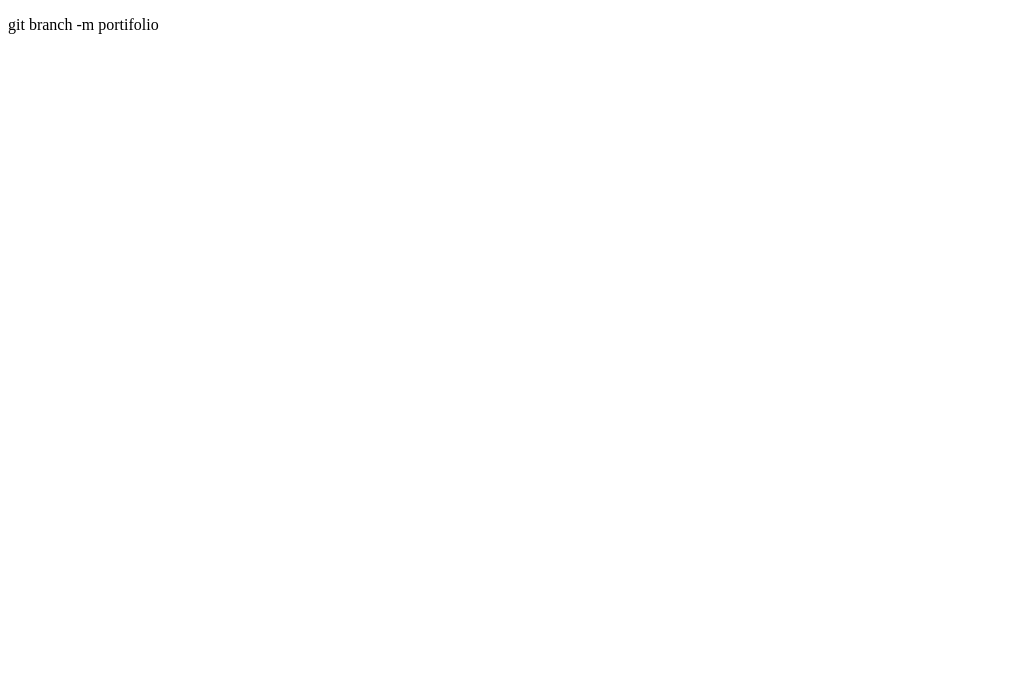
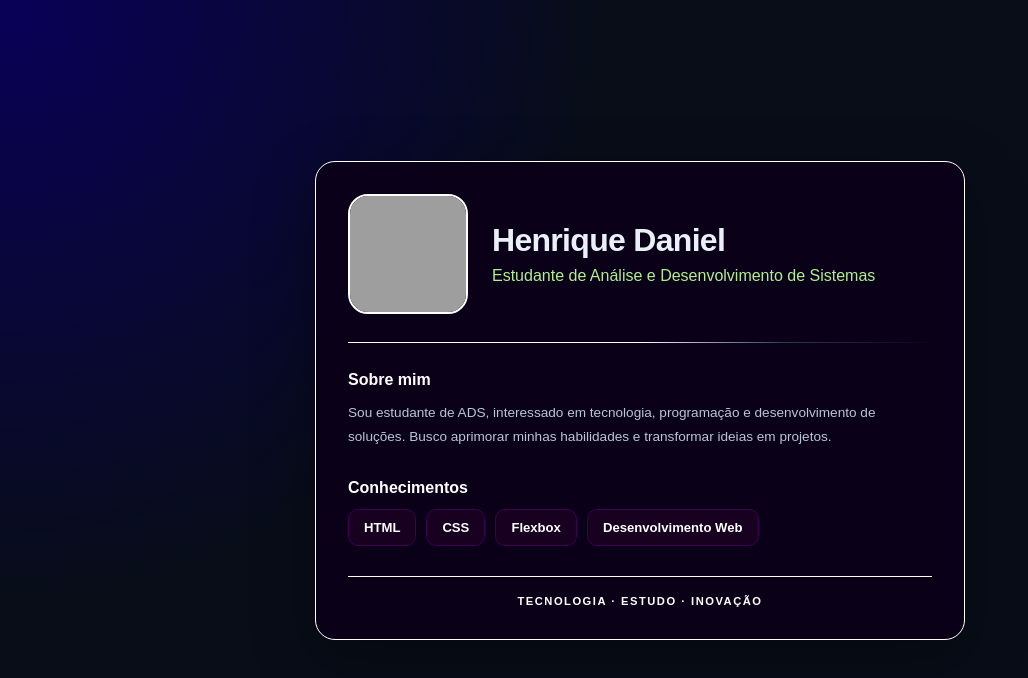
Before and after one commit to HenriqueDaniel21/portifolio_pessoal, a plain HTML site: page html/index.html in a window 1280 px wide. Shown: the whole page, without its empty margins (0-1028 px from the left). Drawn offline with Linux system fonts and the light colour scheme; grey boxes are pictures that could not be loaded.

Commit message:
clonagem e atualização CSS

```diff
--- a/css/style.css
+++ b/css/style.css
@@ -0,0 +1,135 @@
+
+/* Gerais */
+* {
+    margin: 0;
+    padding: 0;
+    box-sizing: border-box;
+}
+
+body {
+    min-height: 100vh;
+    display: flex;
+    justify-content: center;
+    align-items: center;
+    padding: 25px;
+
+    font-family: Arial, Helvetica, sans-serif;
+    color: #eaf0f8;
+
+    background:
+        radial-gradient(circle at top left, #090058 0, transparent 40%),
+        #080d18;
+}
+
+/* Cartão principal */
+.cartao {
+    width: 100%;
+    max-width: 650px;
+    padding: 32px;
+
+    background: rgba(11, 1, 24, 0.96);
+    border: 1px solid #ffffff;
+    border-radius: 20px;
+
+    box-shadow: 0 20px 60px rgba(0, 0, 0, 0.35);
+}
+
+/* Cabeçalho */
+.topo {
+    display: flex;
+    align-items: center;
+    gap: 24px;
+}
+
+.topo img {
+    width: 120px;
+    height: 120px;
+    object-fit: cover;
+
+    border-radius: 20px;
+    border: 2px solid #ffffff;
+    background: #000000;
+}
+
+.identificacao h1 {
+    margin-bottom: 8px;
+    letter-spacing: -0.7px;
+}
+
+.identificacao p {
+    color: #b2ee8f;
+}
+
+/* Separador */
+.separador {
+    height: 1px;
+    margin: 28px 0;
+    background: linear-gradient(
+        to right,
+    #ffffff,#ffffff,#ffffff,#293b54, transparent
+    );
+}
+
+/* Sobre mim */
+.sobre h2,
+.competencias h2 {
+    margin-bottom: 12px;
+    font-size: 1rem;
+    color: #ffffff;
+}
+
+.sobre p {
+    color: #b9c5d5;
+    font-size: 0.85rem;
+    line-height: 1.50rem;
+}
+
+/* Competências */
+.competencias {
+    margin-top: 30px;
+}
+
+.tags {
+    display: flex;
+    flex-wrap: wrap;
+    gap: 10px;
+}
+
+.tags span {
+
+    display: flex;
+    justify-content: center;
+    align-items: center;
+
+    padding: 10px 15px;
+
+    background: #170020;
+    color: #ffffff;
+    border: 1px solid  #3b0252;
+    border-radius: 10px;
+
+    font-size: 0.82rem;
+    font-weight: 600;
+
+    transition: background 0.25s ease,
+                border-color 0.25s ease;
+}
+
+.tags span:hover {
+    color: #c6e2ff;
+    background: #05005c;
+    border-color: #0600b9;;
+}
+
+/* Rodapé */
+.rodape {
+    margin-top: 30px;
+    padding-top: 18px;
+    border-top: 1px solid #ffffff;
+
+    color: #ffffff;
+    font-size: 0.70rem;
+    font-weight: bold;
+    letter-spacing: 1.5px;
+    text-align: center;
+}
--- a/html/index.html
+++ b/html/index.html
@@ -1,11 +1,54 @@
+
 <!DOCTYPE html>
-<html lang="en">
+<html lang="pt-br">
 <head>
     <meta charset="UTF-8">
     <meta name="viewport" content="width=device-width, initial-scale=1.0">
-    <title>Document</title>
+    <link rel="stylesheet" href="../css/style.css">
+    <title>Henrique Daniel | Apresentação</title>
 </head>
 <body>
-    <p>git branch -m portifolio</p>
+
+    <main class="cartao">
+        <div class="topo">
+            <img
+                src="https://thumb.wikimedia.org/wikipedia/commons/thumb/b/b4/The_Sun_by_the_Atmospheric_Imaging_Assembly_of_NASA%27s_Solar_Dynamics_Observatory_-_20100819.jpg/330px-The_Sun_by_the_Atmospheric_Imaging_Assembly_of_NASA%27s_Solar_Dynamics_Observatory_-_20100819.jpg"
+                alt="Imagem do Sol"
+            >
+
+            <div class="identificacao">
+                <h1>Henrique Daniel</h1>
+                <p>Estudante de Análise e Desenvolvimento de Sistemas</p>
+            </div>
+        </div>
+
+        <div class="separador"></div>
+
+        <div class="sobre">
+            <h2>Sobre mim</h2>
+            <p>
+                Sou estudante de ADS, interessado em tecnologia,
+                programação e desenvolvimento de soluções.
+                Busco aprimorar minhas habilidades e transformar
+                ideias em projetos.
+            </p>
+        </div>
+
+        <div class="competencias">
+            <h2>Conhecimentos</h2>
+
+            <div class="tags">
+                <span>HTML</span>
+                <span>CSS</span>
+                <span>Flexbox</span>
+                <span>Desenvolvimento Web</span>
+            </div>
+        </div>
+
+        <footer class="rodape">
+            <span>TECNOLOGIA · ESTUDO · INOVAÇÃO</span>
+        </footer>
+    </main>
+
 </body>
 </html>
```
